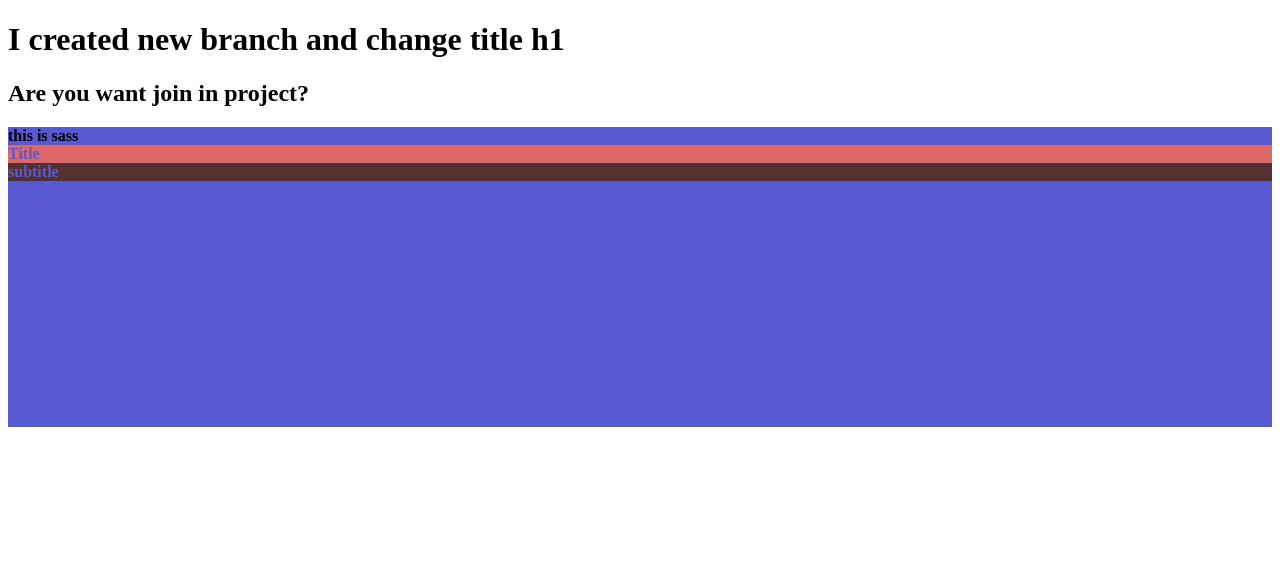
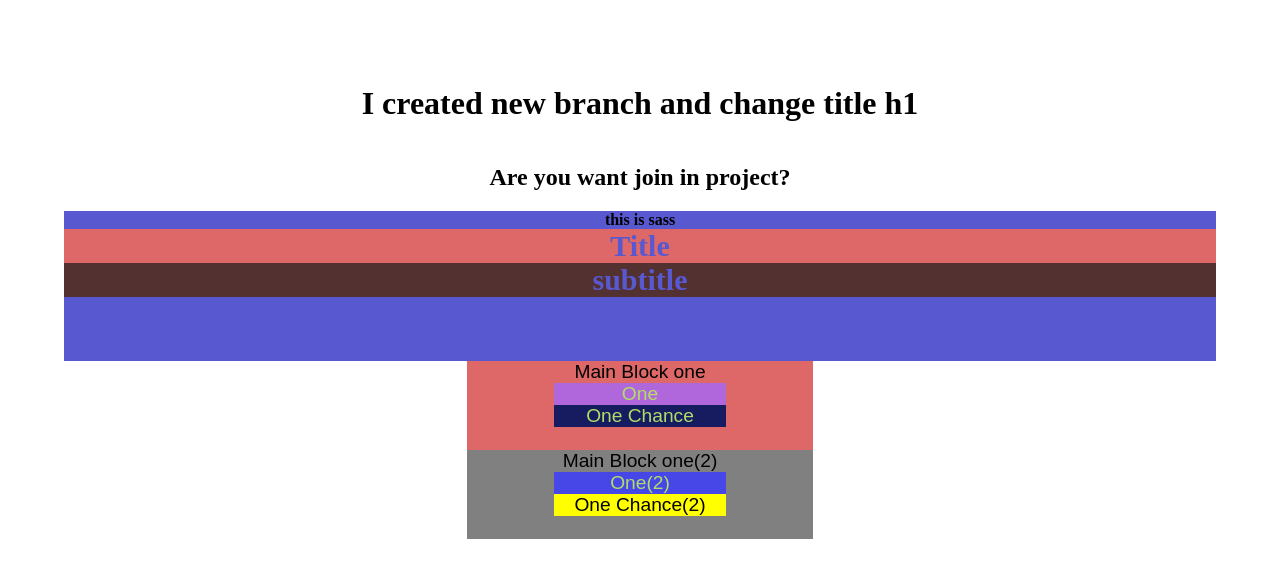
Before and after one commit to GasaiAnton/New_repo, a plain HTML site: page index.html in a window 1280 px wide. Drawn offline with Linux system fonts and the light colour scheme.

Commit message:
Made two blocks

```diff
--- a/index.html
+++ b/index.html
@@ -21,6 +21,24 @@
             </div>
         </div>
     </div>
+    <div class="another-blocks">
+        Main Block one
+        <div class="another-blocks__One">
+            One
+            <div class="another-blocks__One-chance">
+                One Chance
+            </div>
+        </div>
+    </div>
+    <div class="another-blocks2">
+        Main Block one(2)
+        <div class="another-blocks2__One">
+            One(2)
+            <div class="another-blocks2__One-chance">
+                One Chance(2)
+            </div>
+        </div>
+    </div>
 
 </body>
 
--- a/style_predprocessor.scss
+++ b/style_predprocessor.scss
@@ -1,9 +1,25 @@
+body{
+    display: flex;
+    flex-direction: column;
+    justify-content: center;
+    align-items: center;
+    margin: 0;
+    padding: 5%;
+}
+
 .parent-styles{
     background-color: rgb(88, 88, 209);
-    height: 300px;
+    height: 150px;
     font-weight: bold;
+    width: 100%;
+    display: flex;
+    flex-direction: column;
+    align-items: center;
 
     &__title{
+        width: 100%;
+        text-align: center;
+        font-size: 30px;
         background-color: #de6767;
         color:rgb(88, 88, 209);
 
@@ -14,3 +30,58 @@
     }
 
 }
+
+.another-blocks{
+    background-color: #de6767;
+    width: 100%;
+    max-width: 30%;
+    height: auto;
+    font-size: larger;
+    font-family:Arial, Helvetica, sans-serif;
+    text-align: right;
+    display: flex;
+    flex-direction: column;
+    align-items: center;
+    padding-bottom: 2%;
+
+    &__One{
+        background-color: #b167dc;
+        color: #b0de67;
+        text-align: center;
+        width: 50%;
+    }
+    &__One-chance{
+        background-color: #171b5f;
+        color: #b0de67;
+        text-align: center;
+    }
+
+
+}
+.another-blocks2{
+    background-color: grey;
+    width: 100%;
+    max-width: 30%;
+    height: auto;
+    font-size: larger;
+    font-family:Arial, Helvetica, sans-serif;
+    text-align: right;
+    display: flex;
+    flex-direction: column;
+    justify-items: center;
+    align-items: center;
+    padding-bottom: 2%;
+
+    &__One{
+        background-color: #4747e7;
+        color: #b0de67;
+        text-align: center;
+        width: 50%;
+    }
+    &__One-chance{
+        background-color: yellow;
+        color: black;
+        text-align: center;
+
+    }
+}
```
Also changed, not shown: style_predprocessor.css, 1 other file.
